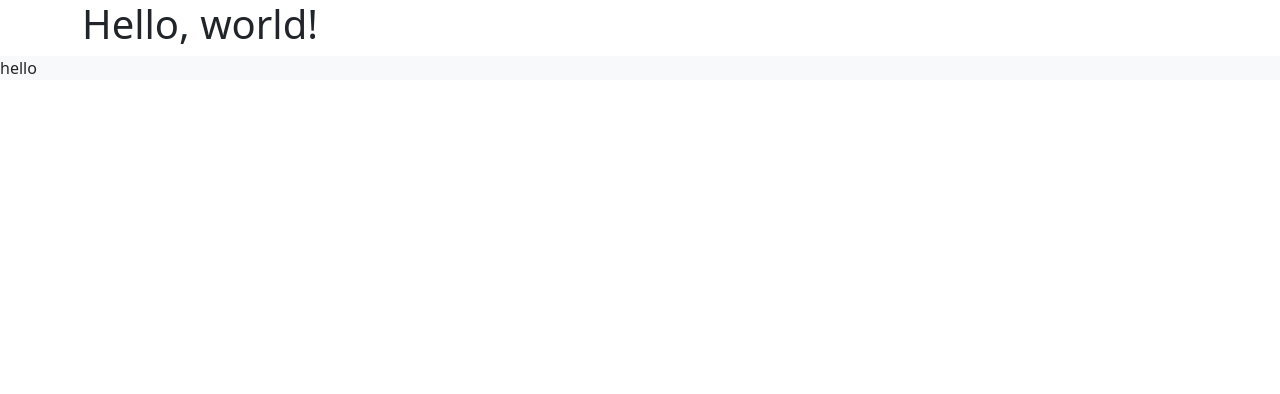
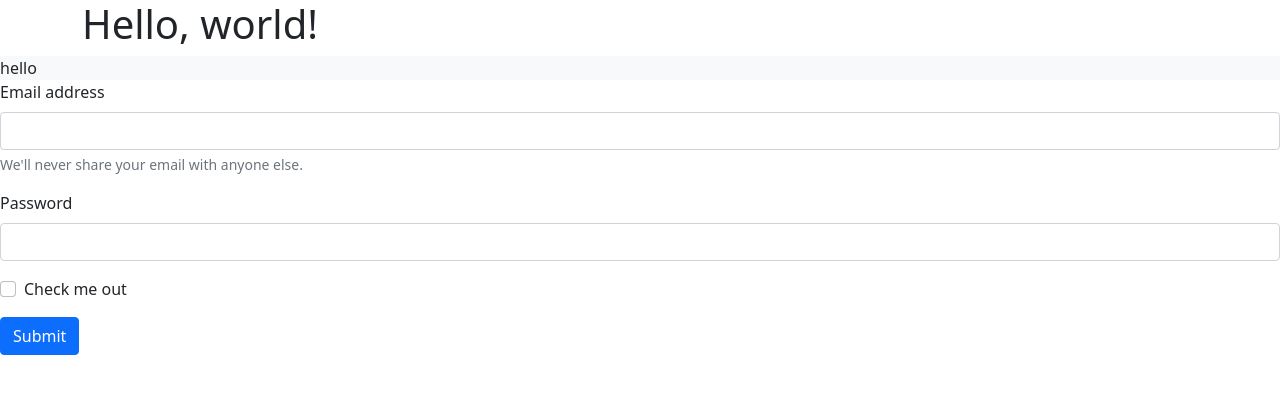
Before and after one commit to Empereur05/neocomia-neocomensis, a PHP site: page / in a window 1280 px wide. Shown: the top 394 px of the page. Run offline with PHP 8.4, Linux system fonts and the light colour scheme; some libraries are stand-ins or nearby versions.

Commit message:
second commit

```diff
--- a/index.html
+++ b/index.html
@@ -16,6 +16,22 @@
     <h1 class="container">Hello, world!</h1>
     <div id="cl">hello</div>
 
+    <form>
+        <div class="mb-3">
+          <label for="exampleInputEmail1" class="form-label">Email address</label>
+          <input type="email" class="form-control" id="exampleInputEmail1" aria-describedby="emailHelp">
+          <div id="emailHelp" class="form-text">We'll never share your email with anyone else.</div>
+        </div>
+        <div class="mb-3">
+          <label for="exampleInputPassword1" class="form-label">Password</label>
+          <input type="password" class="form-control" id="exampleInputPassword1">
+        </div>
+        <div class="mb-3 form-check">
+          <input type="checkbox" class="form-check-input" id="exampleCheck1">
+          <label class="form-check-label" for="exampleCheck1">Check me out</label>
+        </div>
+        <button type="submit" class="btn btn-primary">Submit</button>
+      </form>
 
 
     <script src="https://cdn.jsdelivr.net/npm/@popperjs/core@2.10.2/dist/umd/popper.min.js" integrity="sha384-7+zCNj/IqJ95wo16oMtfsKbZ9ccEh31eOz1HGyDuCQ6wgnyJNSYdrPa03rtR1zdB" crossorigin="anonymous"></script>
--- /dev/null
+++ b/main.js
@@ -0,0 +1 @@
+import 'bootstrap/js/dist/modal';
--- a/styles/styles.css
+++ b/styles/styles.css
@@ -1,3 +1,2 @@
-#cl {
-    background-color: var(--bs-gray-100);
-}
+
+#cl { background-color: var(--bs-gray-100); }
```
Also changed, not shown: 2 other files.
